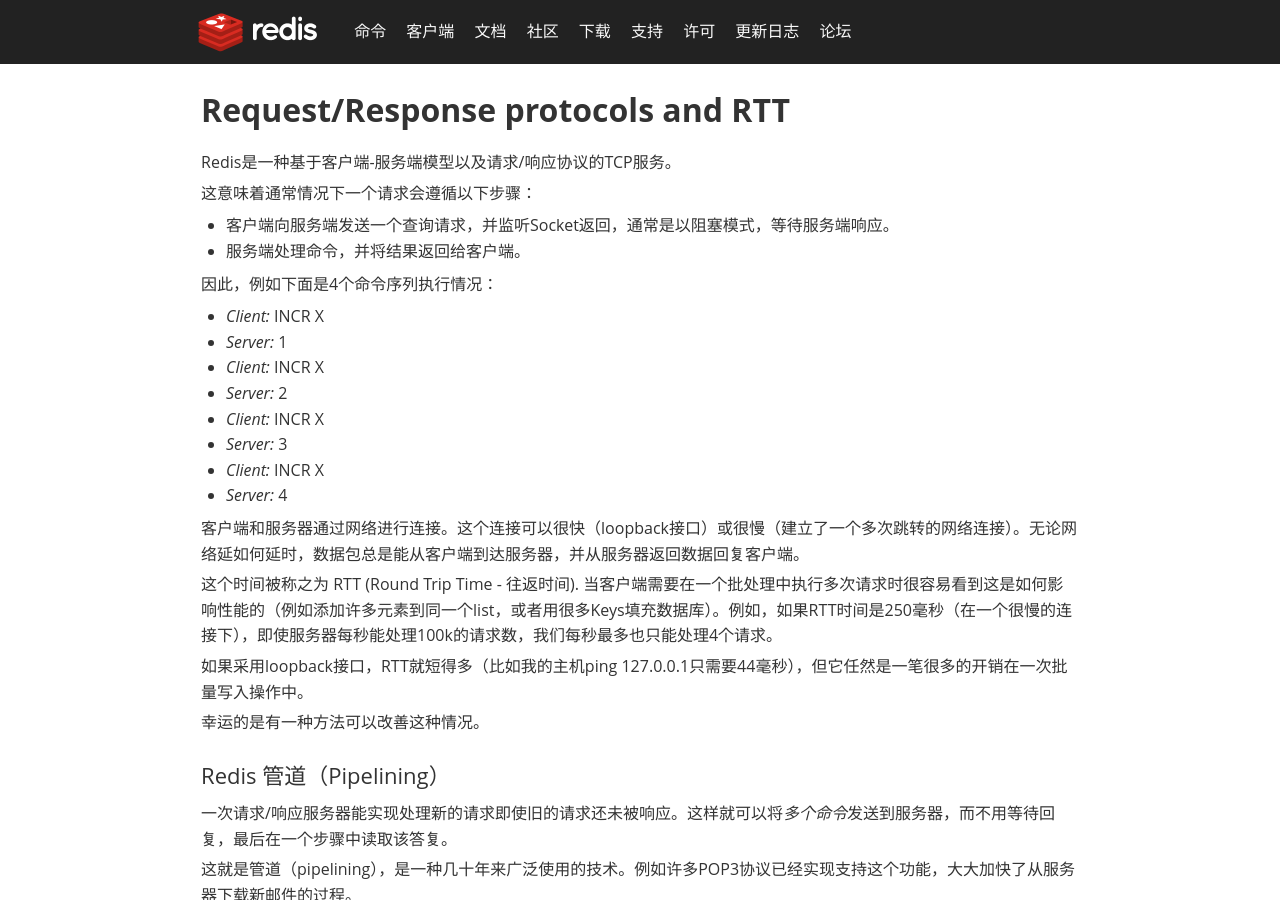
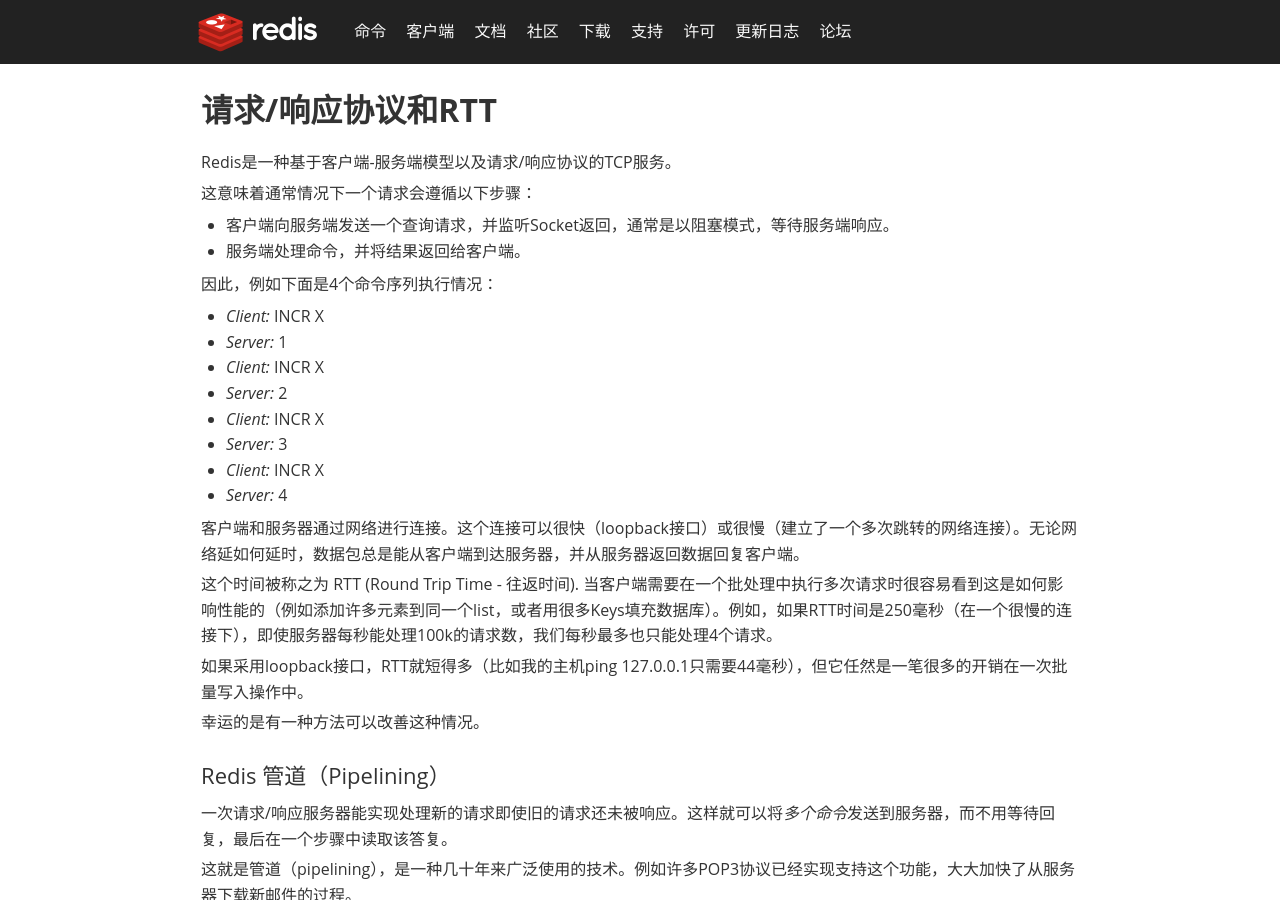
Before and after one commit to rediscn/rediscn, a Jekyll site: the page built from topics/pipelining.md, in a window 1280 px wide and 900 px high. Built offline with Jekyll 4.4.1, drawn with Linux system fonts in a browser that asks for light colours; comment, search, counter and statistics services are not loaded.

Commit message:
翻译管道

```diff
--- a/topics/pipelining.md
+++ b/topics/pipelining.md
@@ -6,7 +6,7 @@
 disqusUrl: http://redis.cn/topics/pipelining.html
 ---
 
-Request/Response protocols and RTT
+请求/响应协议和RTT
 ===
 
 Redis是一种基于客户端-服务端模型以及请求/响应协议的TCP服务。
```
